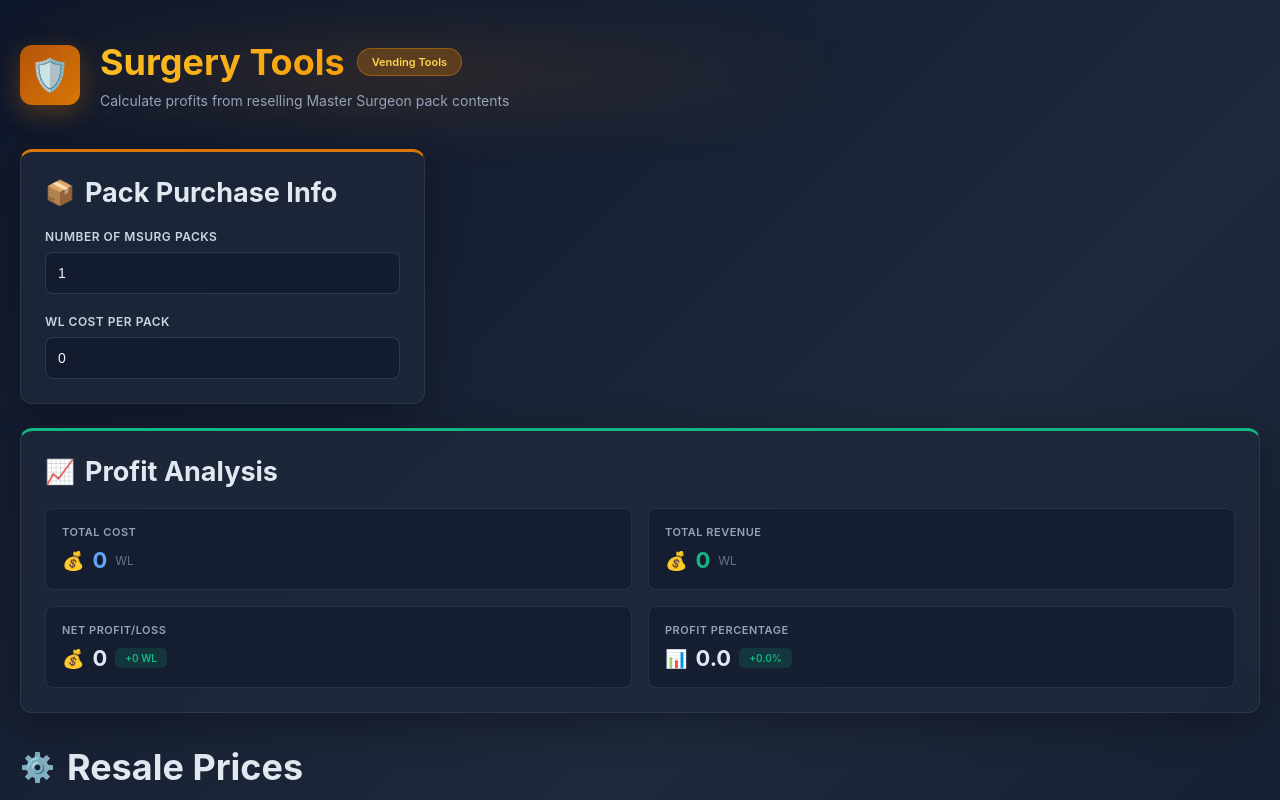
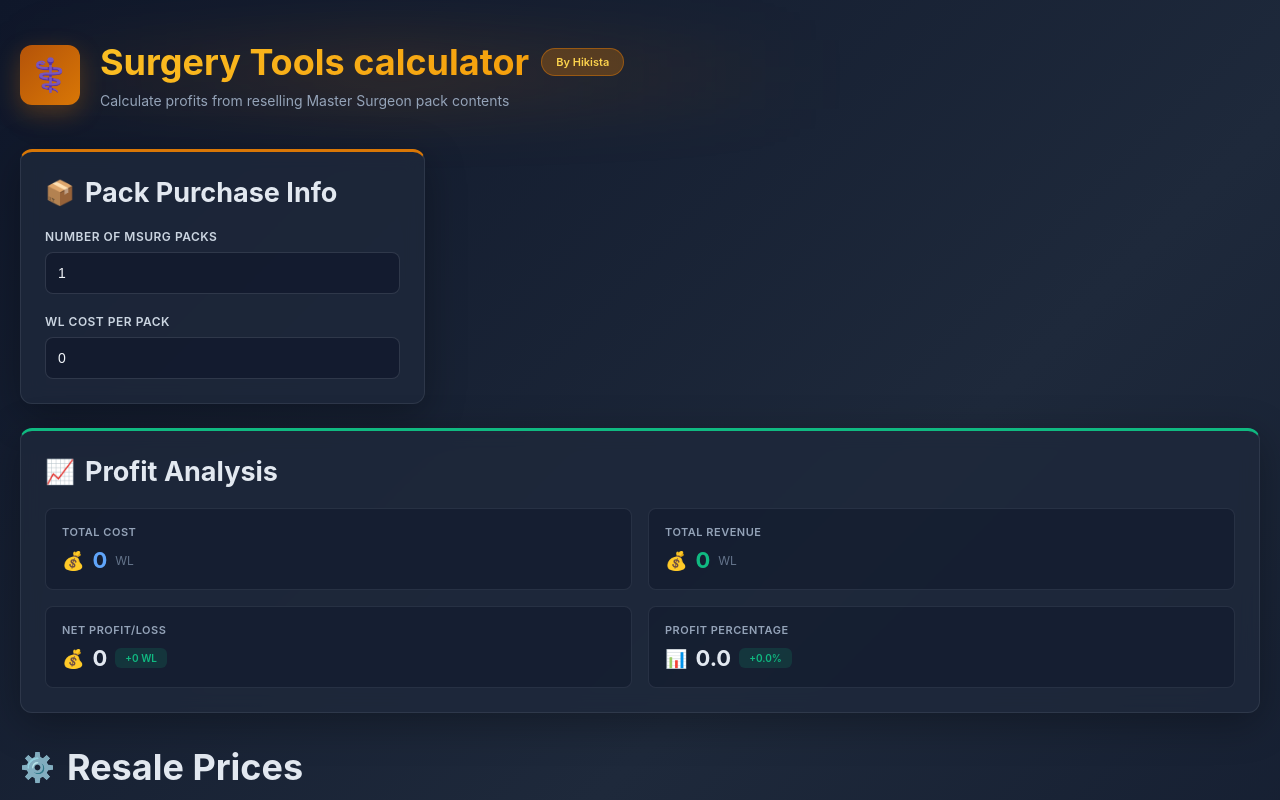
Before and after one commit to hikista/Surgery, a plain HTML site: page index.html in a window 1280 px wide. Shown: the top 800 px of the page. Drawn offline with Linux system fonts and the light colour scheme.

Commit message:
Update index.html

```diff
--- a/index.html
+++ b/index.html
@@ -434,11 +434,11 @@
     <div class="container">
         <div class="header">
             <div class="header-content">
-                <div class="header-icon-box">🛡️</div>
+                <div class="header-icon-box">⚕️</div>
                 <div class="header-text">
                     <div class="header-title-row">
-                        <h1>Surgery Tools</h1>
-                        <span class="badge">Vending Tools</span>
+                        <h1>Surgery Tools calculator</h1>
+                        <span class="badge">By Hikista</span>
                     </div>
                     <p class="header-subtitle">Calculate profits from reselling Master Surgeon pack contents</p>
                 </div>
```
